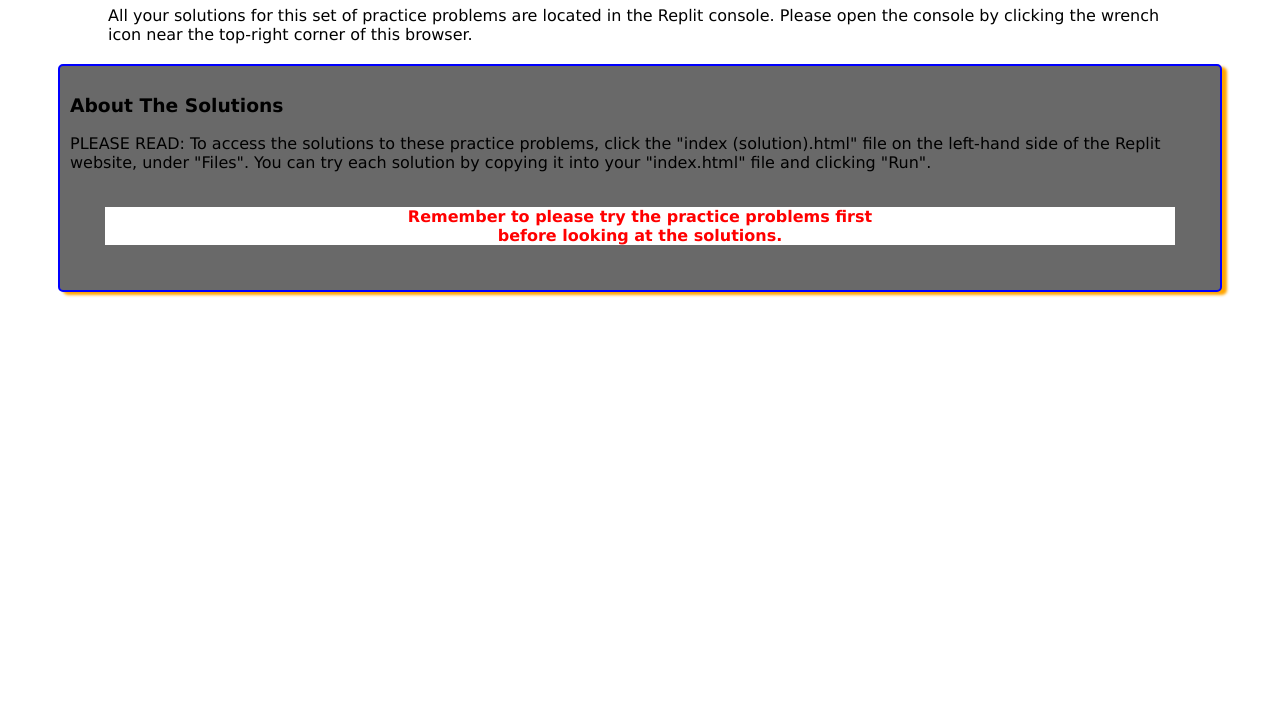
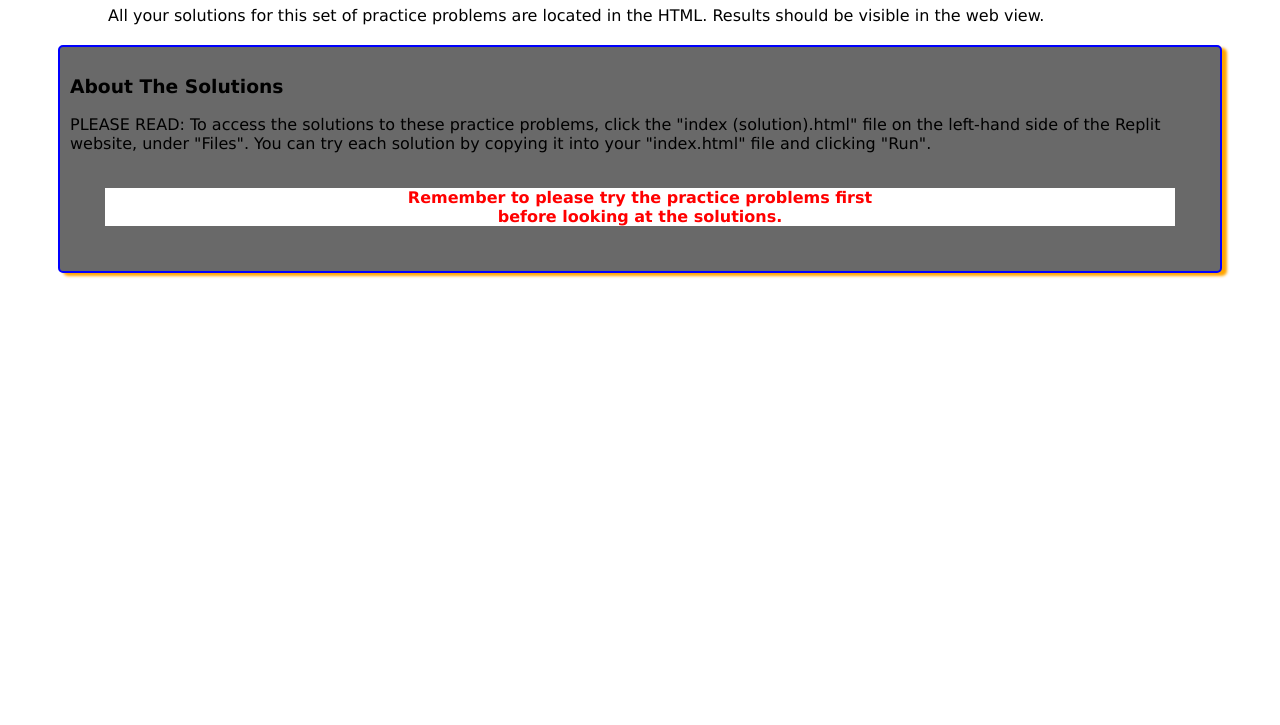
Before and after one commit to K1ngHandy/Setting-inline-styles-with-style, a plain HTML site: page index (solution).html in a window 1280 px wide. Shown: the part 75-800 px from the top of the page. Drawn offline with Linux system fonts and the light colour scheme.

Commit message:
Modified Solution As suggested

```diff
--- a/index (solution).html
+++ b/index (solution).html
@@ -3,7 +3,7 @@
 
 <body style="font-family: Verdana, Geneva, Tahoma, sans-serif;">
   <h1 style="text-align: center; color: blue;">Practice Problems Webpage</h1>
-  <p style="margin-left: 100px; margin-right: 90px;">All your solutions for this set of practice problems are located in the Replit console.  Please open the console by clicking the wrench icon near the top-right corner of this browser.
+  <p style="margin-left: 100px; margin-right: 90px;">All your solutions for this set of practice problems are located in the HTML.  Results should be visible in the web view.
   </p>
   <script>
     /*
```
